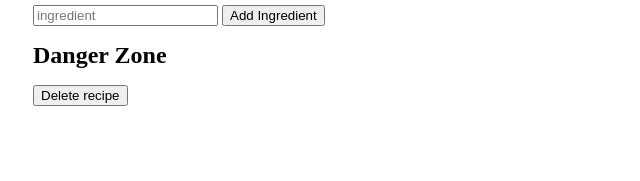
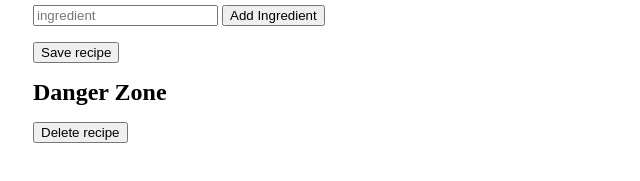
Before and after one commit to aubreywullschleger/recipe-app, a website built with webpack: page public/edit.html in a window 1280 px wide. Shown: the part 353-534 px from the top of the page, without its empty margins (319-959 px from the left). Built offline with nearby package versions, Linux system fonts and the light colour scheme.

Commit message:
add save button, redirect from save and delete buttons, add styling to buttons

```diff
--- a/public/edit.html
+++ b/public/edit.html
@@ -64,10 +64,18 @@
             <button class="add-ingredient__button">Add Ingredient</button>
           </div>
         </div>
-
+        <div class="save-recipe">
+          <a href="./index.html" class="button"
+          >
+            <button class="save-recipe__button">Save recipe</button>
+          </a>
+        </div>
         <div class="delete-recipe">
           <h2 class="delete-recipe__title">Danger Zone</h2>
-          <button class="delete-recipe__button">Delete recipe</button>
+          <a href="./index.html" class="button"
+          >
+            <button class="delete-recipe__button">Delete recipe</button>
+          </a>
         </div>
       </div>
     </main>
--- a/public/styles/styles.css
+++ b/public/styles/styles.css
@@ -27,7 +27,8 @@ main {
 input,
 textarea,
 .add-ingredient__button,
-.delete-recipe__title {
+.delete-recipe__title,
+.save-recipe__button {
   margin-bottom: 1rem;
 }
 
@@ -72,7 +73,8 @@ textarea,
   .button--add,
   .add-ingredient__input,
   .add-ingredient__button,
-  .delete-recipe__button {
+  .delete-recipe__button,
+  .save-recipe__button {
     width: 100%;
   }
 }
```
